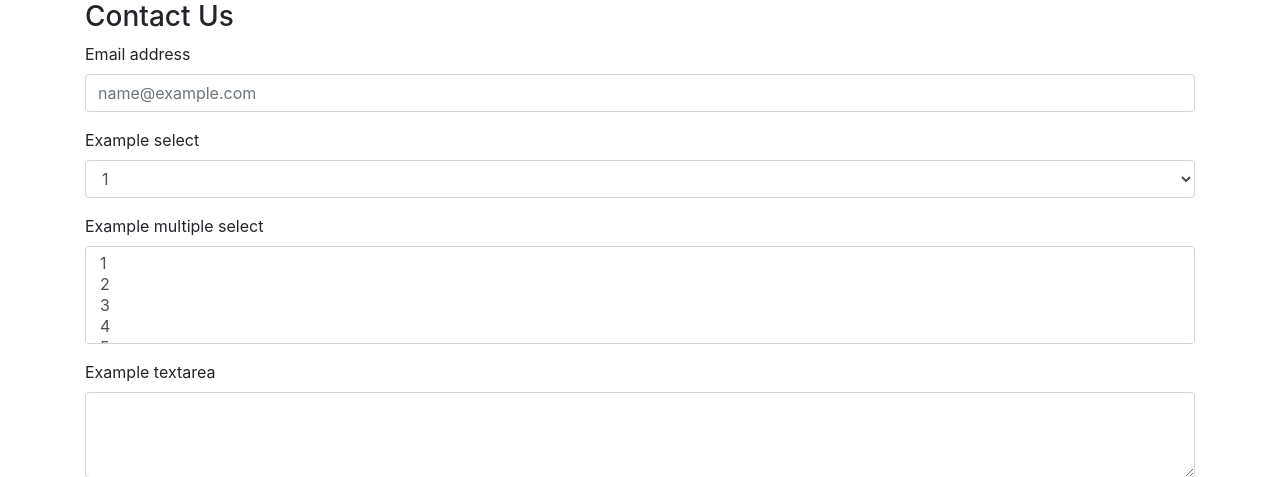
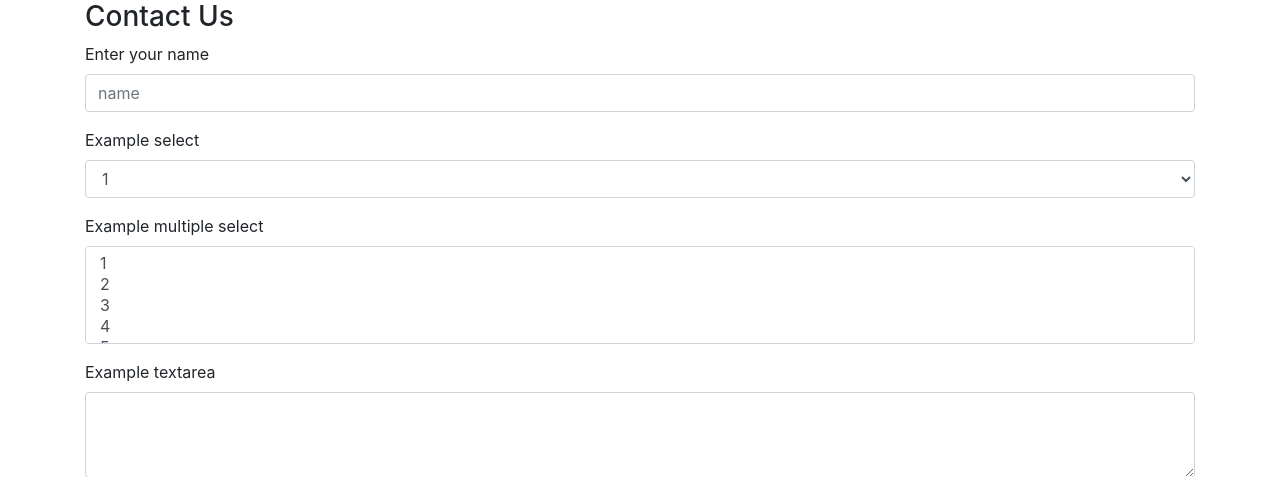
Before and after one commit to TejsinghDhaosriya/ecommerce-website-django, a Django app: page /shop/contact/ in a window 1280 px wide. Shown: the part 56-533 px from the top of the page. Run offline with Django 3.2, Linux system fonts and the light colour scheme; some libraries are stand-ins or nearby versions.

Commit message:
creating contact us

```diff
--- a/shop/templates/shop/contact.html
+++ b/shop/templates/shop/contact.html
@@ -5,8 +5,8 @@
     <h3>Contact Us</h3>
     <form>
         <div class="form-group">
-          <label for="exampleFormControlInput1">Email address</label>
-          <input type="email" class="form-control" id="exampleFormControlInput1" placeholder="name@example.com">
+          <label for="name">Enter your name</label>
+          <input type="name" class="form-control" id="name" placeholder="name">
         </div>
         <div class="form-group">
           <label for="exampleFormControlSelect1">Example select</label>
```
